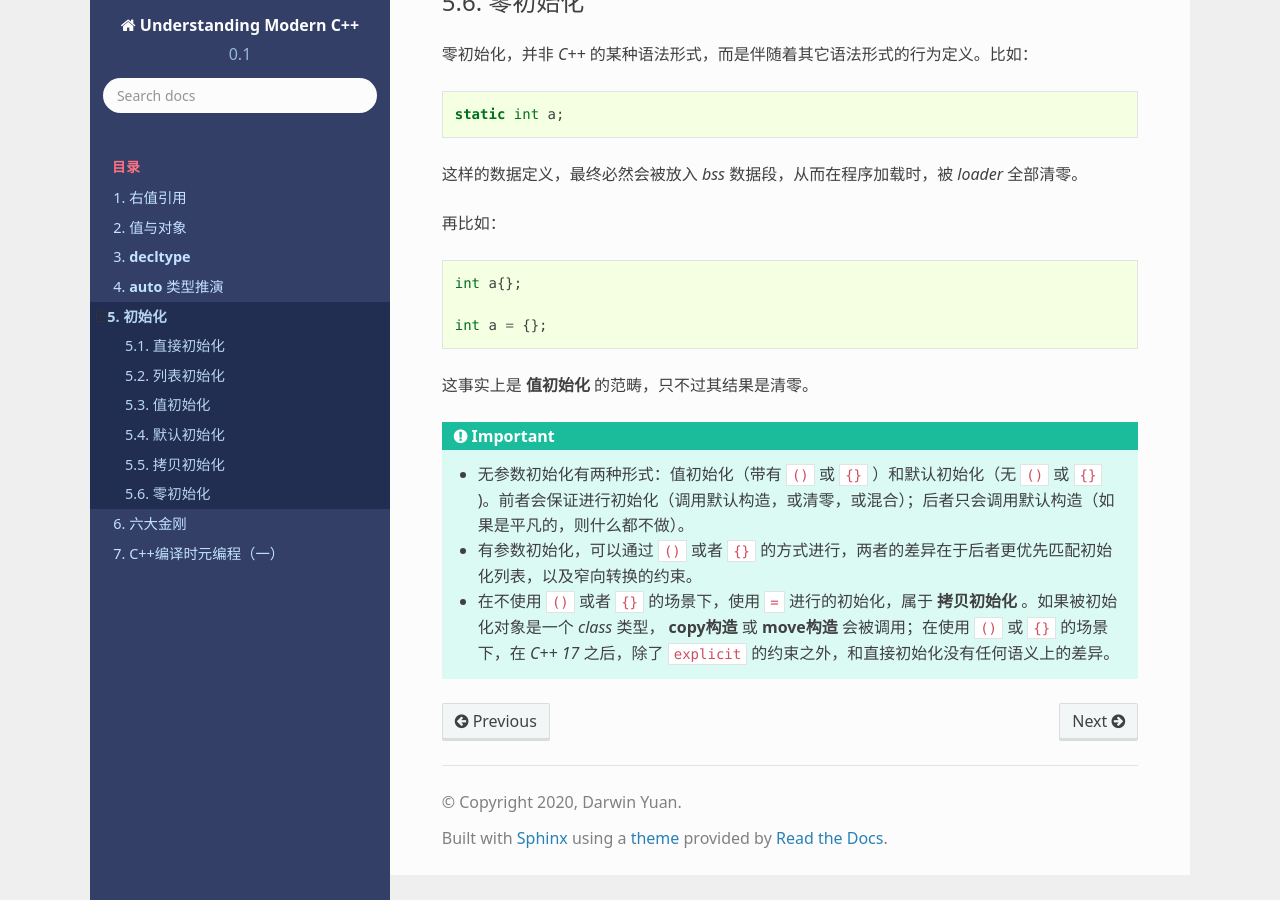
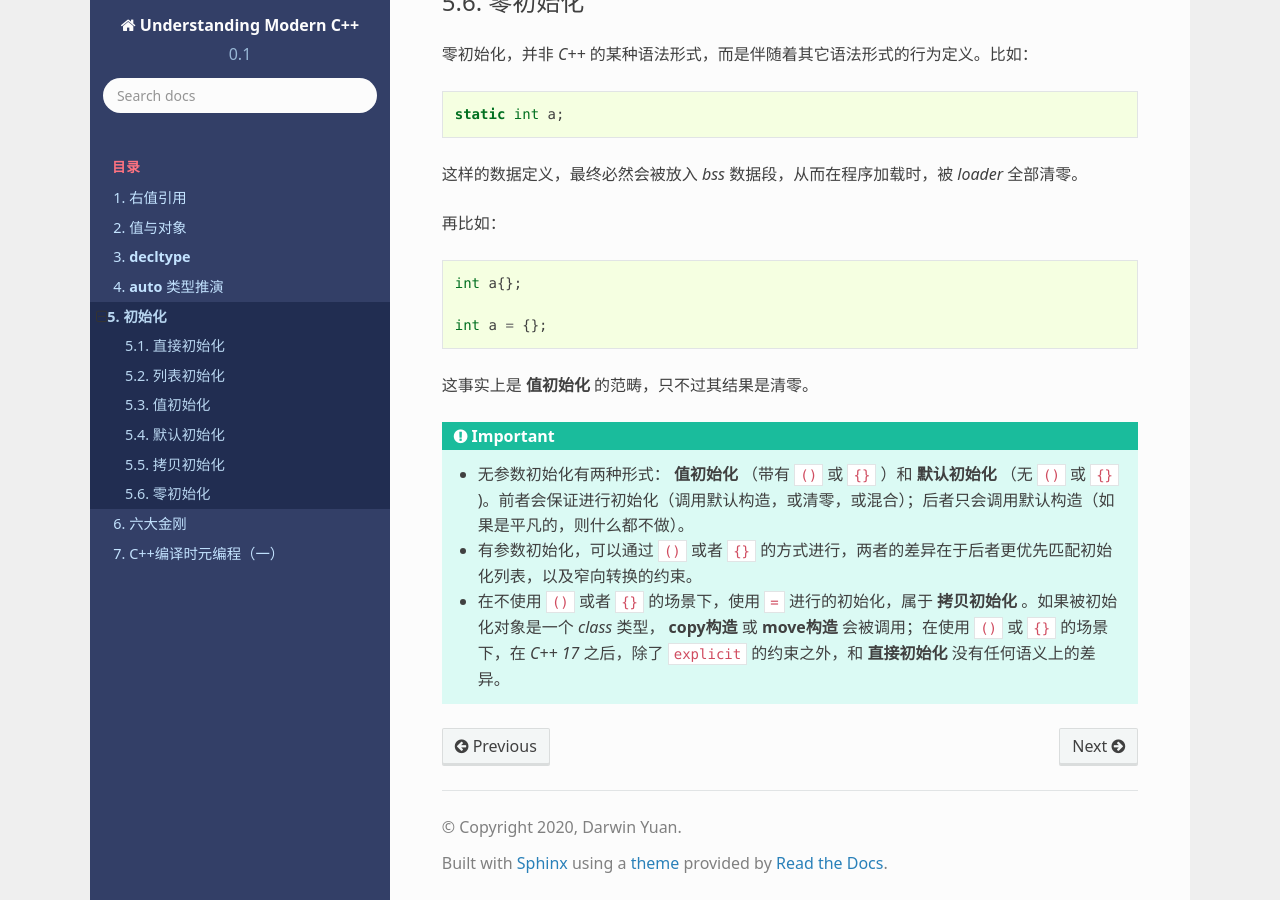
Before and after one commit to godsme/understand_modern_cpp, a Sphinx documentation site: the page built from docs/source/initialization.rst, in a window 1280 px wide and 900 px high, scrolled down 6193 px. Built offline with Sphinx 7.4.7 and the Read the Docs theme 2.0.0, drawn with Linux system fonts in a browser that asks for light colours; formulas are drawn with MathJax 3.

```diff
--- a/docs/source/initialization.rst
+++ b/docs/source/initialization.rst
@@ -311,8 +311,8 @@
 
 .. important::
 
-   - 无参数初始化有两种形式：值初始化（带有 ``()`` 或 ``{}`` ）和默认初始化（无 ``()`` 或 ``{}`` )。前者会保证进行初始化（调用默认构造，或清零，或混合）；后者只会调用默认构造（如果是平凡的，则什么都不做）。
+   - 无参数初始化有两种形式： **值初始化** （带有 ``()`` 或 ``{}`` ）和 **默认初始化** （无 ``()`` 或 ``{}`` )。前者会保证进行初始化（调用默认构造，或清零，或混合）；后者只会调用默认构造（如果是平凡的，则什么都不做）。
 
    - 有参数初始化，可以通过 ``()`` 或者 ``{}`` 的方式进行，两者的差异在于后者更优先匹配初始化列表，以及窄向转换的约束。
 
-   - 在不使用 ``()`` 或者 ``{}`` 的场景下，使用 ``=`` 进行的初始化，属于 **拷贝初始化** 。如果被初始化对象是一个 `class` 类型， **copy构造** 或 **move构造** 会被调用；在使用 ``()`` 或 ``{}`` 的场景下，在 `C++ 17` 之后，除了 ``explicit`` 的约束之外，和直接初始化没有任何语义上的差异。
+   - 在不使用 ``()`` 或者 ``{}`` 的场景下，使用 ``=`` 进行的初始化，属于 **拷贝初始化** 。如果被初始化对象是一个 `class` 类型， **copy构造** 或 **move构造** 会被调用；在使用 ``()`` 或 ``{}`` 的场景下，在 `C++ 17` 之后，除了 ``explicit`` 的约束之外，和 **直接初始化** 没有任何语义上的差异。
```
